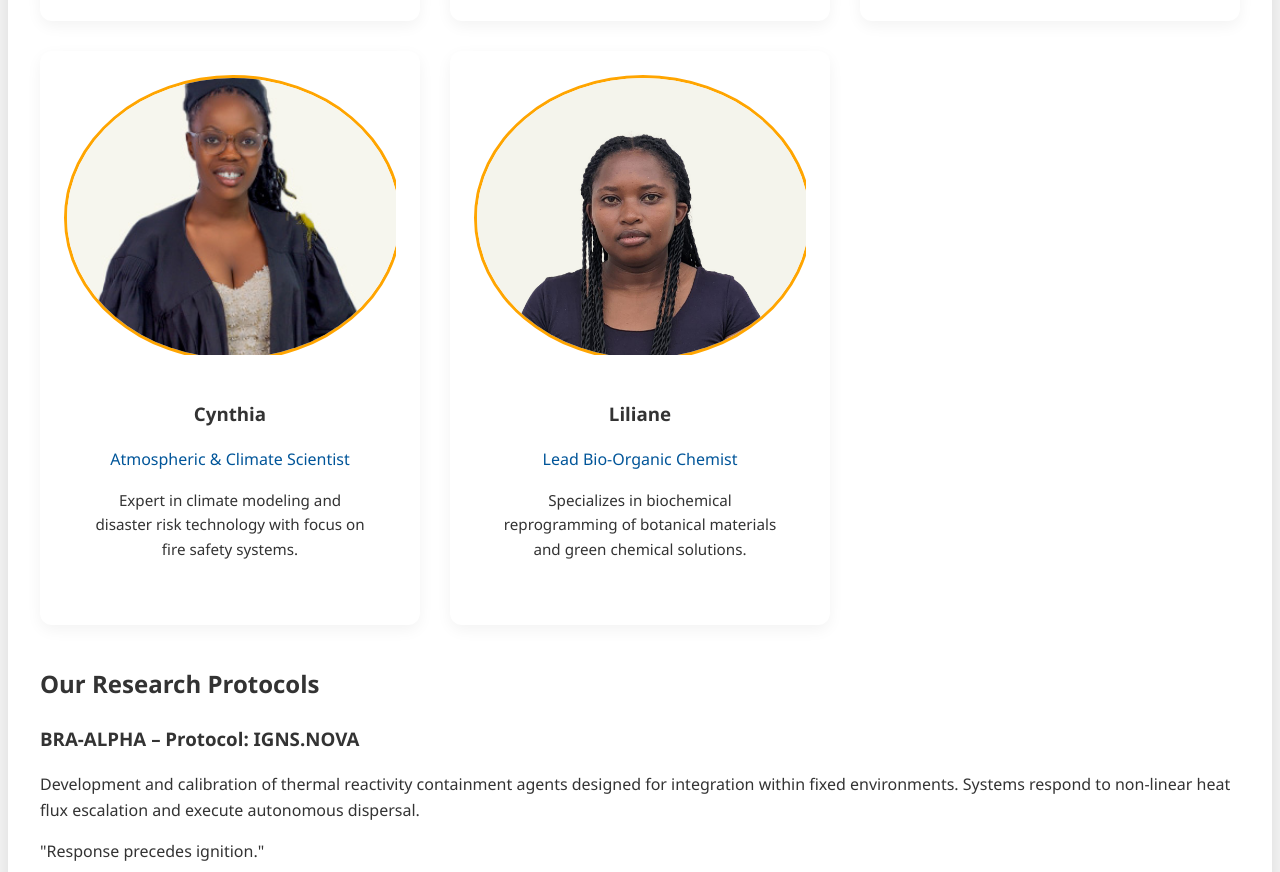
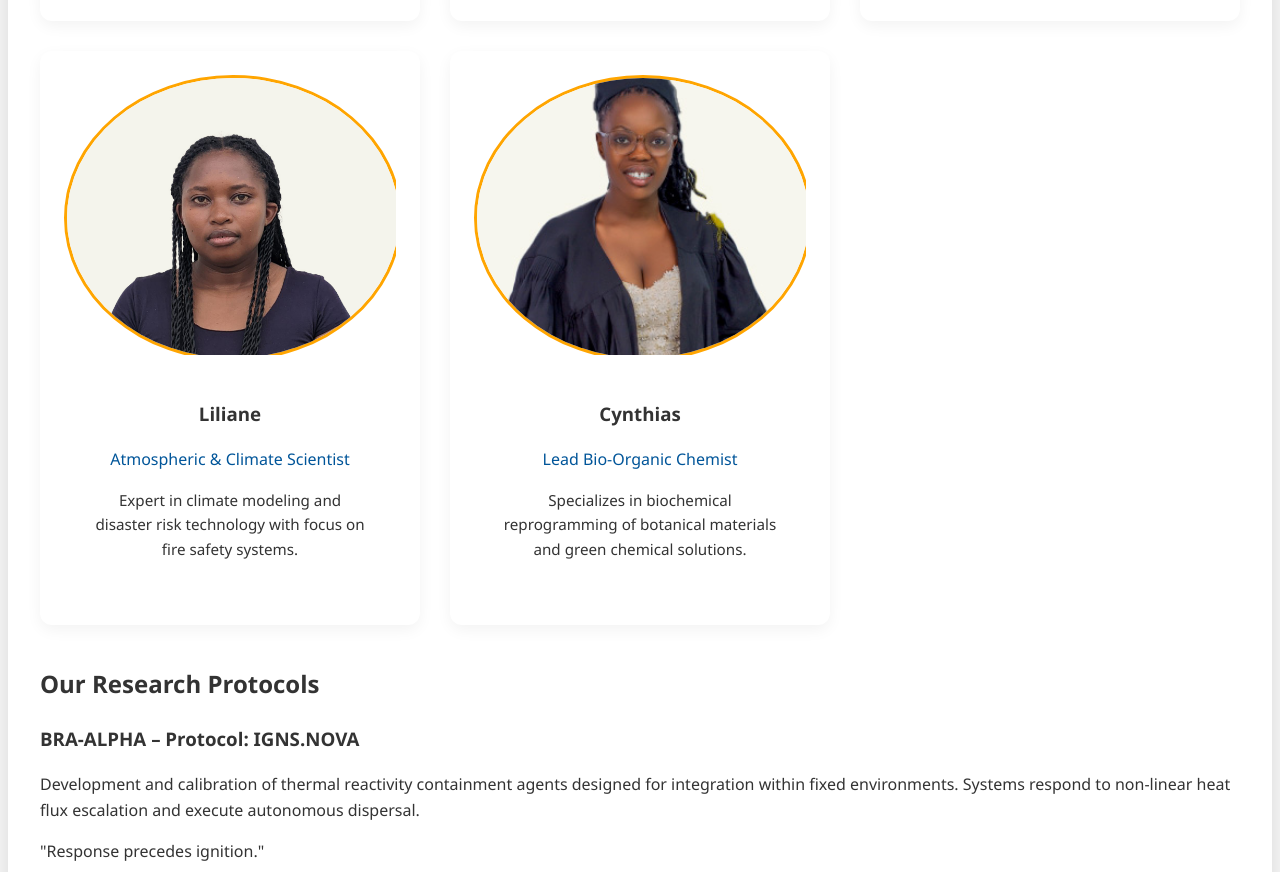
Before and after one commit to BrilliantReasearchersAfrica/BRA-Website, a plain HTML site: page about.html in a window 1280 px wide. Shown: the part 2854-3726 px from the top of the page. Drawn offline with Linux system fonts and the light colour scheme.

Commit message:
Update about.html

```diff
--- a/about.html
+++ b/about.html
@@ -171,7 +171,7 @@
 <!-- Atmospheric and Climate Scientist -->
 <div class="team-card">
 <div class="team-image-wrapper">
-<img alt="Climate Scientist" loading="lazy" src="images/CYNTHIA.jpg"/>
+<img alt="Climate Scientist" loading="lazy" src="images/LILIANE.JPG"/>
 <div class="team-social">
 <a aria-label="LinkedIn" href="#"><i class="fab fa-linkedin"></i></a>
 <a aria-label="Twitter" href="#"><i class="fab fa-twitter"></i></a>
@@ -179,7 +179,7 @@
 </div>
 </div>
 <div class="team-info">
-<h3>Cynthia</h3>
+<h3>Liliane</h3>
 <p class="position">Atmospheric &amp; Climate Scientist</p>
 <div class="team-bio">
 <p>Expert in climate modeling and disaster risk technology with focus on fire safety systems.</p>
@@ -189,7 +189,7 @@
 <!-- Bio-Organic Chemist -->
 <div class="team-card">
 <div class="team-image-wrapper">
-<img alt="Bio-Organic Chemist" loading="lazy" src="images/LILIANE.jpg"/>
+<img alt="Bio-Organic Chemist" loading="lazy" src="images/CYNTHIA.jpg"/>
 <div class="team-social">
 <a aria-label="LinkedIn" href="#"><i class="fab fa-linkedin"></i></a>
 <a aria-label="Twitter" href="#"><i class="fab fa-twitter"></i></a>
@@ -197,7 +197,7 @@
 </div>
 </div>
 <div class="team-info">
-<h3>Liliane</h3>
+<h3>Cynthias</h3>
 <p class="position">Lead Bio-Organic Chemist</p>
 <div class="team-bio">
 <p>Specializes in biochemical reprogramming of botanical materials and green chemical solutions.</p>
```
